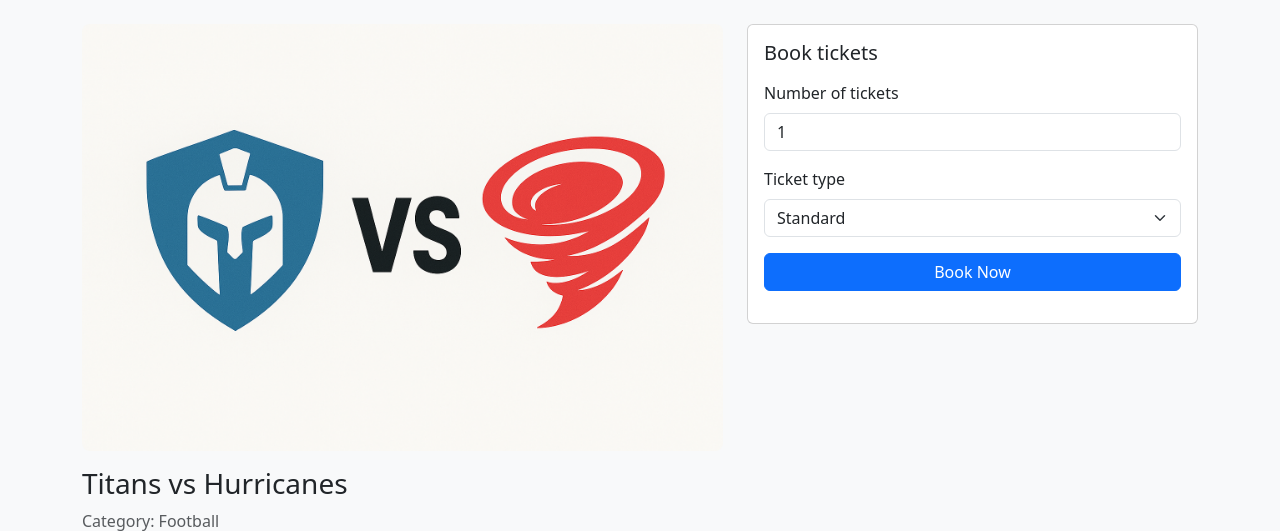
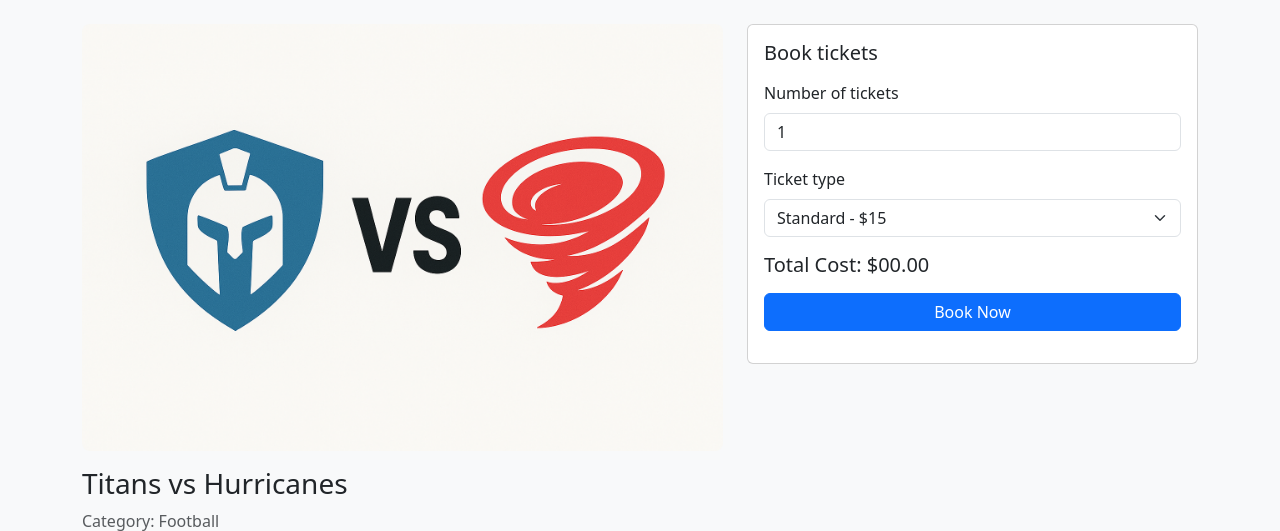
Before and after one commit to vinnie-everton/iab207-at2, a Flask app: page /event in a window 1280 px wide. Shown: the part 56-587 px from the top of the page. Run offline with Flask 3, Linux system fonts and the light colour scheme; some libraries are stand-ins or nearby versions.

Commit message:
update ticket type and total cost

```diff
--- a/a2_starter_code/projectfile/website/templates/event.html
+++ b/a2_starter_code/projectfile/website/templates/event.html
@@ -73,10 +73,13 @@
                 <div class="mb-3">
                   <label for="ticketType" class="form-label">Ticket type</label>
                   <select id="ticketType" class="form-select">
-                    <option>Standard</option>
-                    <option>Premium</option>
-                    <option>Family</option>
+                    <option>Standard - $15</option>
+                    <option>Premium - $30</option>
+                    <option>Family - $50</option>
                   </select>
+                </div>
+                <div class="mb-3">
+                  <h3 class="h5 mb-3">Total Cost: $00.00</h3>
                 </div>
                 <button class="btn btn-primary w-100" type="button">Book Now</button>
               </form>
```
